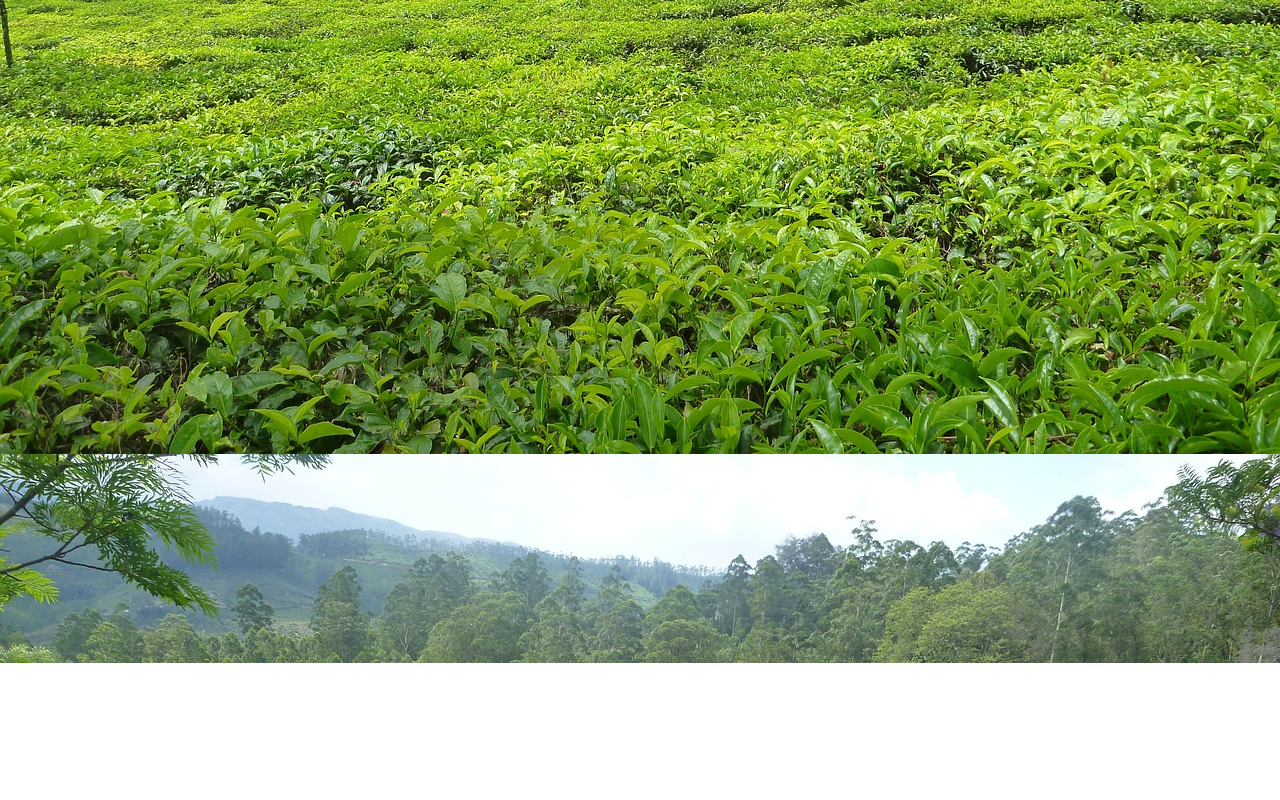
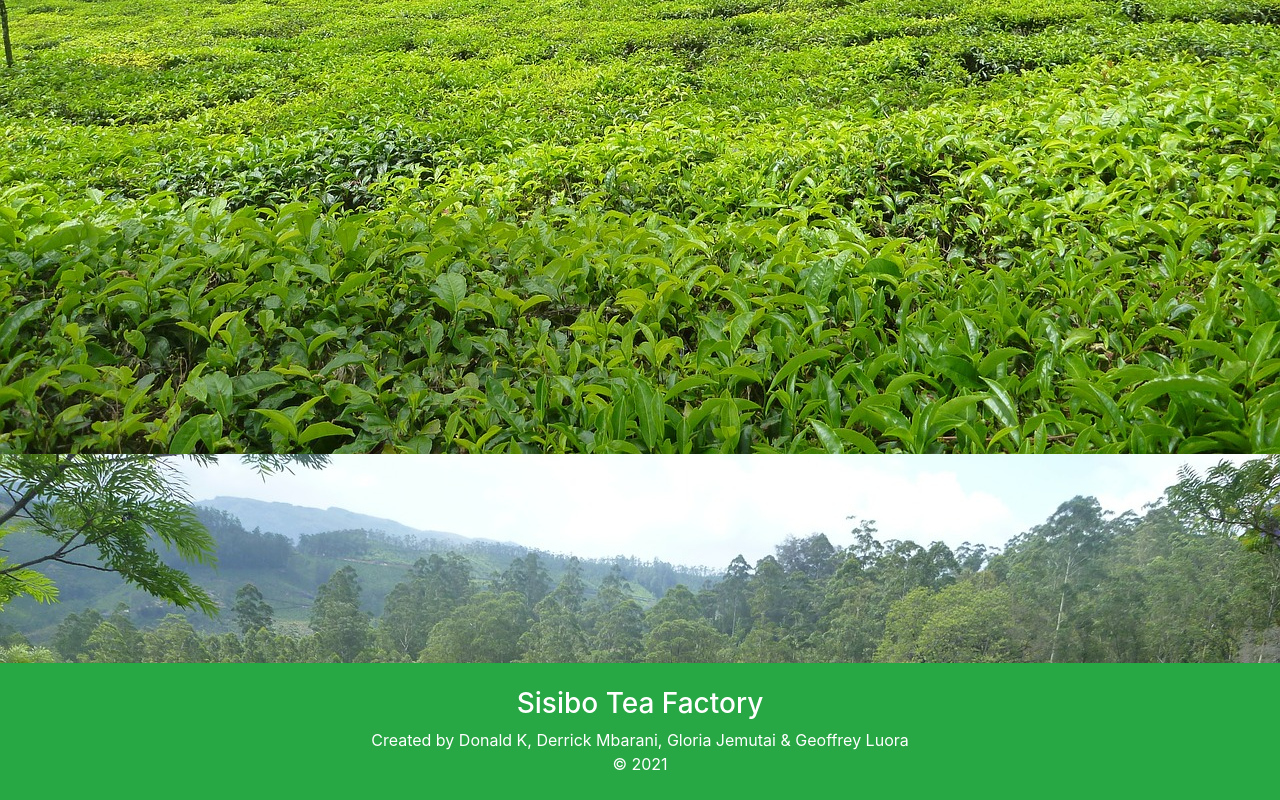
Before and after one commit to solvitlabs/sisibo-tea-frontend, a Vue app: page / in a window 1280 px wide. Shown: the part 562-1362 px from the top of the page. Before the commit the page ends 1225 px from the top, so only its background shows below. Built offline with nearby package versions, Linux system fonts and the light colour scheme.

Commit message:
refactor: Add footer

```diff
--- /dev/null
+++ b/src/layout/FooterSection.vue
@@ -0,0 +1,18 @@
+<template>
+  <footer class="bg-success text-white text-center">
+    <div class="mx-3 py-4">
+      <h3>Sisibo Tea Factory</h3>
+      <div>
+        Created by Donald K, Derrick Mbarani, Gloria Jemutai & Geoffrey Luora
+      </div>
+      <div>© 2021</div>
+    </div>
+  </footer>
+</template>
+
+<script>
+export default {};
+</script>
+
+<style scoped>
+</style>
--- a/src/views/Dashboard.vue
+++ b/src/views/Dashboard.vue
@@ -108,11 +108,13 @@
         <canvas id="rgb-chart"></canvas>
       </div>
     </div>
+    <FooterSection />
   </div>
 </template>
 
 <script>
 import Navbar from "../layout/Navbar";
+import FooterSection from "../layout/FooterSection";
 import Chart from "chart.js";
 import tempChartData from "../layout/temp-chart-data.js";
 import humidityChartData from "../layout/humidity-chart-data.js";
@@ -122,6 +124,7 @@ export default {
   name: "dashboard",
   components: {
     Navbar,
+    FooterSection,
   },
   data() {
     return {
--- a/src/views/Login.vue
+++ b/src/views/Login.vue
@@ -35,16 +35,19 @@
         </div>
       </div>
     </div>
+    <FooterSection />
   </div>
 </template>
 
 <script>
 import Navbar from "../layout/Navbar";
+import FooterSection from "../layout/FooterSection";
 
 export default {
   name: "login",
   components: {
     Navbar,
+    FooterSection,
   },
   data() {
     return {
--- a/src/views/SignUp.vue
+++ b/src/views/SignUp.vue
@@ -51,17 +51,20 @@
         </div>
       </div>
     </div>
+    <FooterSection />
   </div>
 </template>
 
 
 <script>
 import Navbar from "../layout/Navbar";
+import FooterSection from "../layout/FooterSection";
 
 export default {
   name: "sign-up",
   components: {
     Navbar,
+    FooterSection,
   },
   data() {
     return {
@@ -76,7 +79,7 @@ export default {
       if (this.firstPassword != this.secondPassword) {
         this.showPasswordError = true;
       } else {
-        fetch("/api/users", {
+        fetch("http://localhost:3000/api/users", {
           method: "post",
           headers: {
             Accept: "application/json",
```
